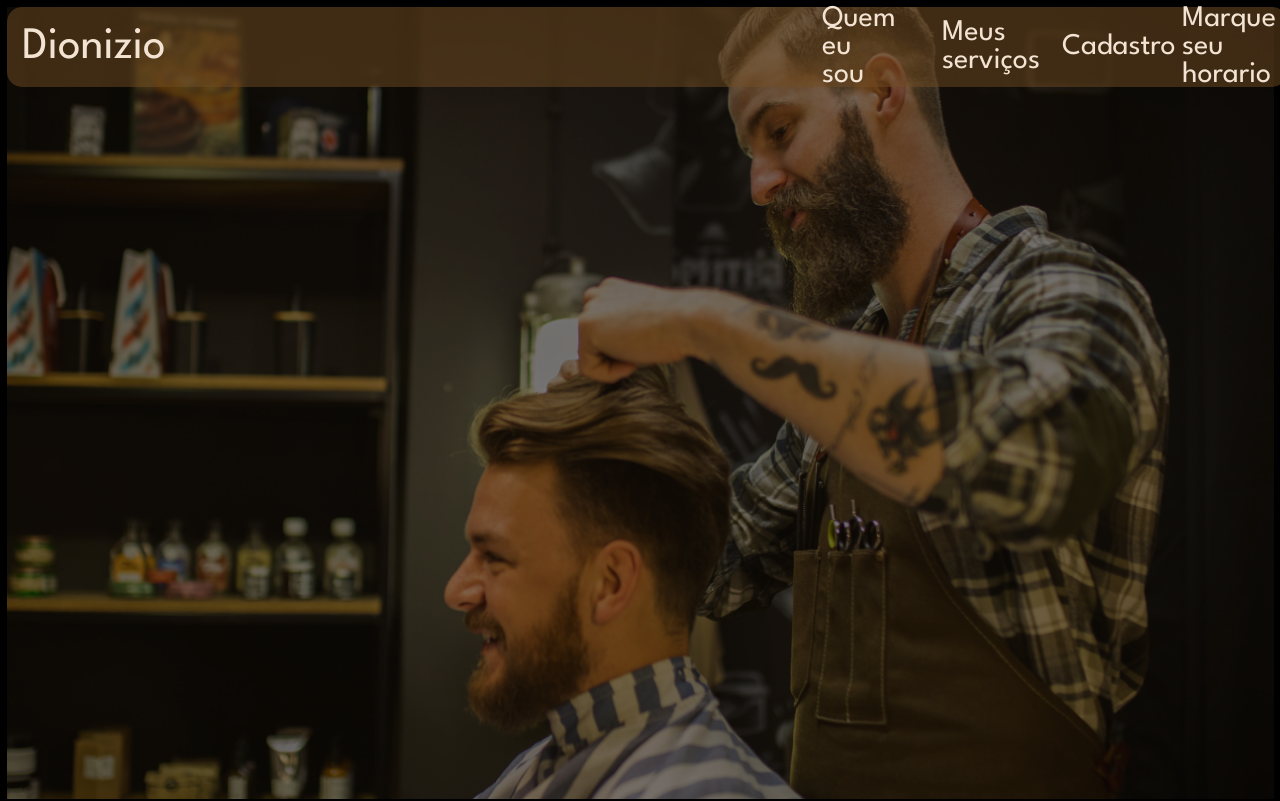
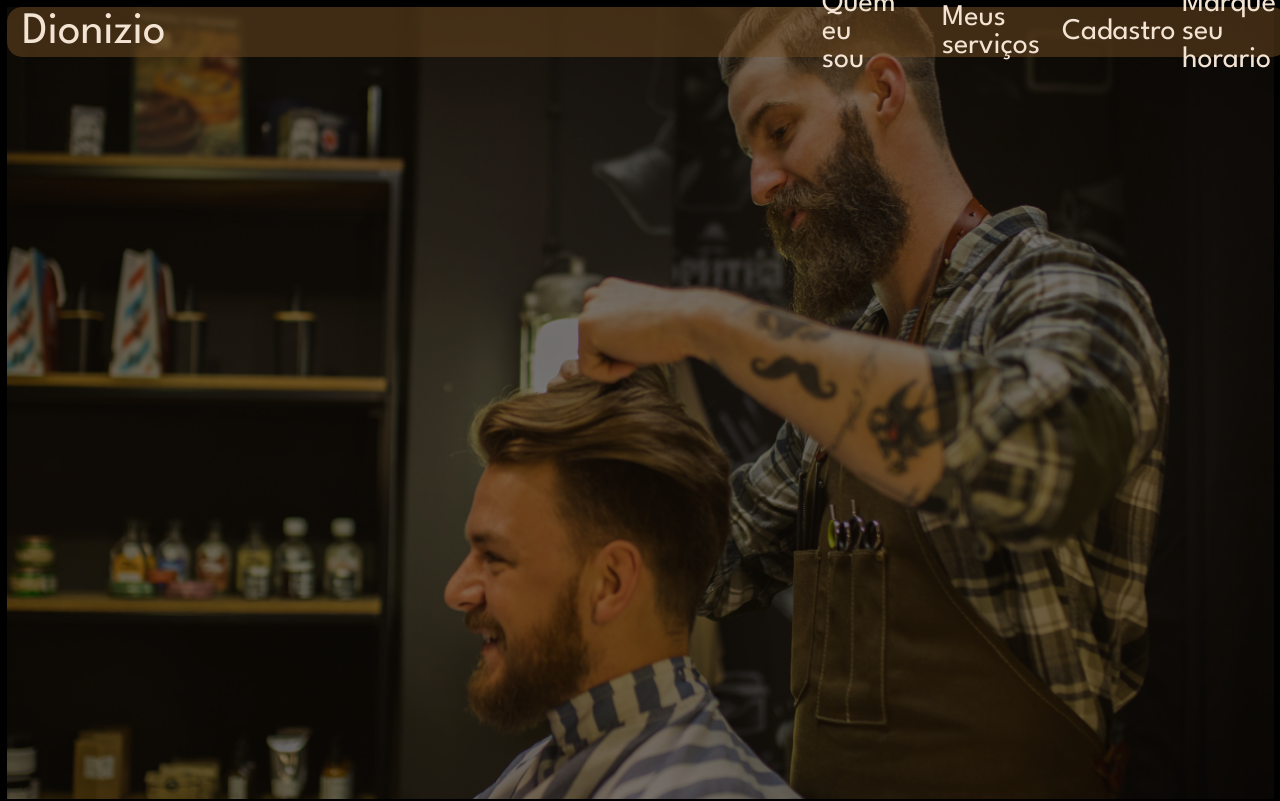
Before and after one commit to Leandroteemo/barbearias, a website: page index.html in a window 1280 px wide. Shown: the top 801 px of the page. Drawn offline with Linux system fonts and the light colour scheme.

Commit message:
Update index.css

```diff
--- a/index.css
+++ b/index.css
@@ -10,7 +10,7 @@ body {
 .cabecalho {
     position: absolute;
     width: 99%;
-    height: 60px;
+    height: 50px;
     background-color: rgba(115, 76, 35, 0.5);
     margin: 0px;
     padding: 0px;
@@ -136,7 +136,7 @@ a:hover::after {
 @media (min-width: 1280px) {
     .cabecalho {
         width: 100%;
-        height: 80px;
+        height: 50px;
     }
 
     .um ul {
```
